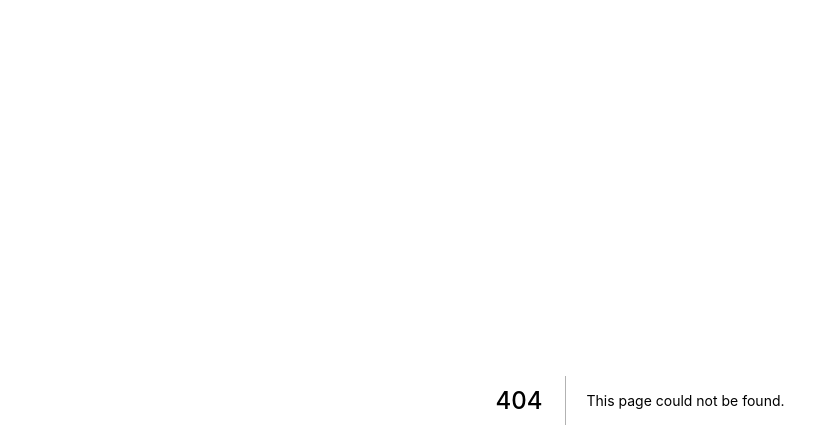
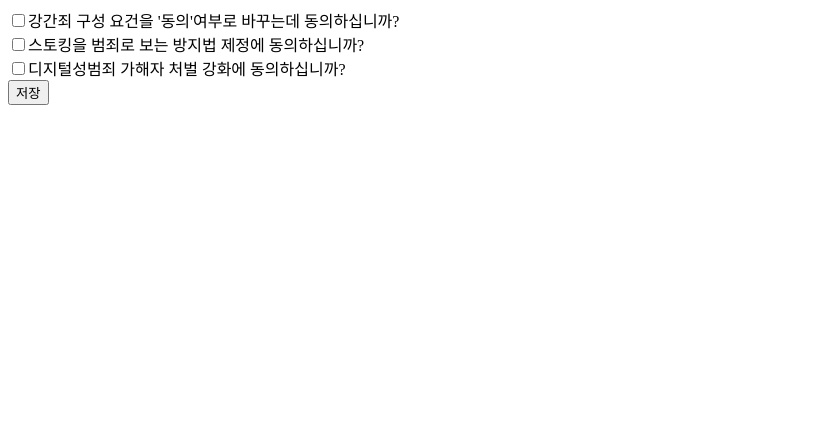
Before and after one commit to NullFull/call21st, a Next.js app: page /response in a window 1280 px wide. Before the commit this address had no page. Shown: the top 448 px of the page, without its empty margins (0-839 px from the left). Built offline with nearby package versions, Linux system fonts and the light colour scheme.

Commit message:
후보의 응답 페이지

```diff
--- /dev/null
+++ b/pages/response.js
@@ -0,0 +1,39 @@
+import React from 'react'
+import layout from './layout.styl'
+
+
+const Response = () => {
+    const response = () => {
+        alert('답변이 저장되었습니다.\n답변이 홈페이지에 반영되기 까지 15분 가량 시차가 있을 수 있습니다.')
+    }
+
+    return (
+        <div>
+            <div>
+                <input type="checkbox" />
+                <span>강간죄 구성 요건을 '동의'여부로 바꾸는데 동의하십니까?</span>
+            </div>
+            <div>
+                <input type="checkbox" />
+                <span>스토킹을 범죄로 보는 방지법 제정에 동의하십니까?</span>
+            </div>
+            <div>
+                <input type="checkbox" />
+                <span>디지털성범죄 가해자 처벌 강화에 동의하십니까?</span>
+            </div>
+            <div>
+                <button onClick={() => response()}>저장</button>
+            </div>
+        </div>
+    )
+}
+
+
+Response.getInitialProps = () => {
+    return {
+
+    }
+}
+
+
+export default Response
```
